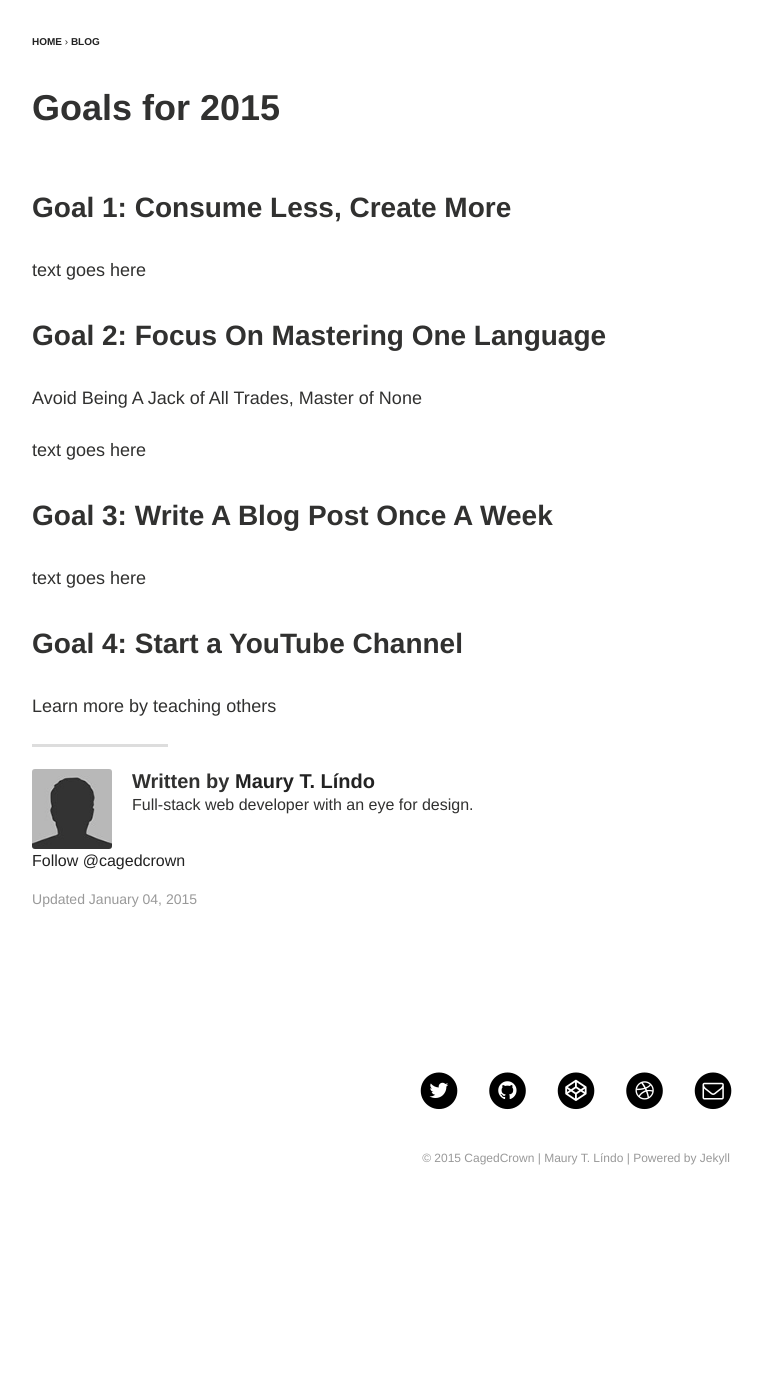
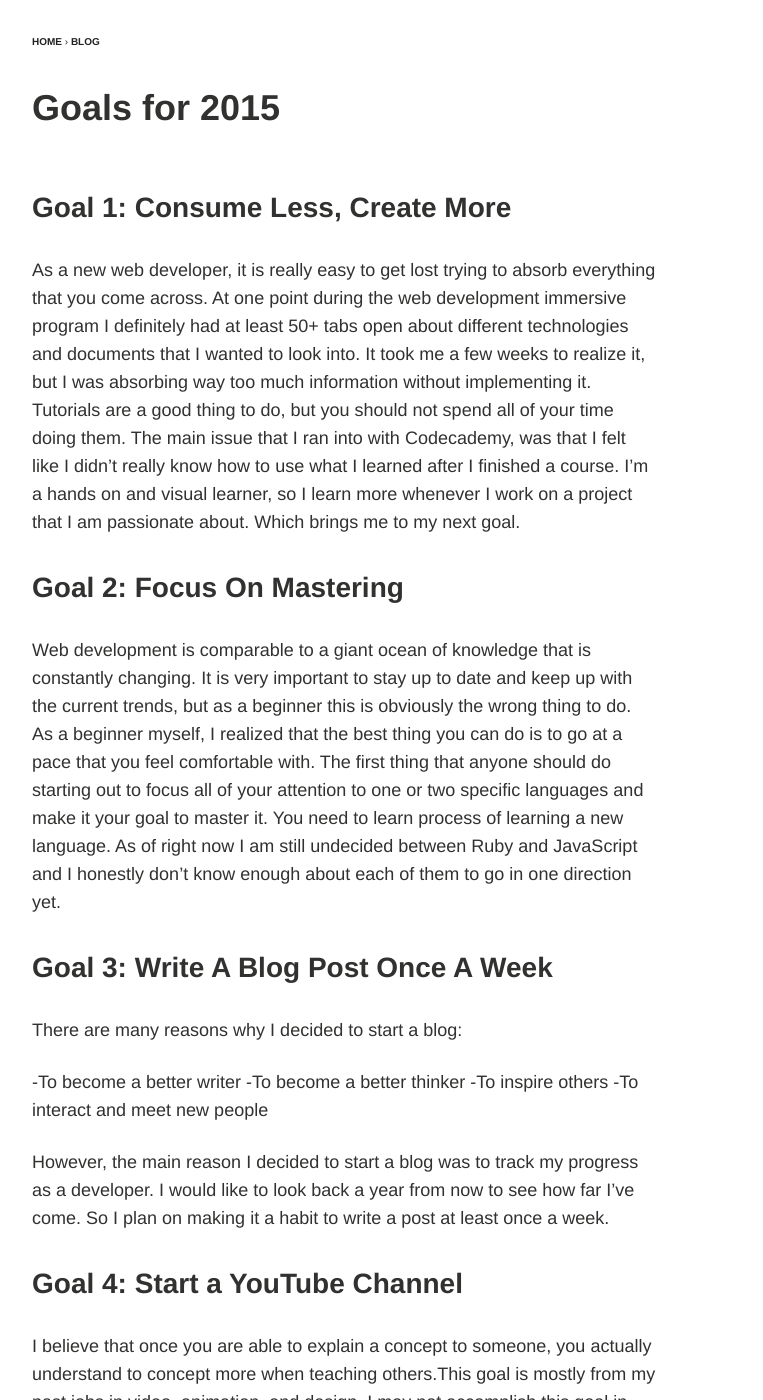
Before and after one commit to cagedcrown/cagedcrown.github.io, a Jekyll site: the page built from _posts/blog/2015-01-03-goals-for-2015.md, in a window 1280 px wide and 1400 px high, scrolled down 529 px. Shown: the whole window, without its empty margins (64-827 px from the left). Built offline with Jekyll 4.4.1, drawn with Linux system fonts in a browser that asks for light colours; comment, search, counter and statistics services are not loaded; before the commit the page ends 1821 px from its top, so only the background shows below that; some of the changed text lies outside the part shown.

Commit message:
goals for 2015 completed

```diff
--- a/_posts/blog/2015-01-03-goals-for-2015.md
+++ b/_posts/blog/2015-01-03-goals-for-2015.md
@@ -16,18 +16,27 @@ comments: true
 
 ### Goal 1: Consume Less, Create More
 
-text goes here
+As a new web developer, it is really easy to get lost trying to absorb everything that you come across. At one point during the web development immersive program I definitely  had at least 50+ tabs open about different technologies and documents that I wanted to look into. It took me a few weeks to realize it, but I was absorbing way too much information without implementing it. Tutorials are a good thing to do, but you should not spend all of your time doing them. The main issue that I ran into with Codecademy, was that I felt like I didn’t really know how to use what I learned after I finished a course. I’m a hands on and visual learner, so I learn more whenever I work on a project that I am passionate about. Which brings me to my next goal.
 
-### Goal 2: Focus On Mastering One Language
+### Goal 2: Focus On Mastering
 
-Avoid Being A Jack of All Trades, Master of None
+Web development is comparable to a giant ocean of knowledge that is constantly changing. It is very important to stay up to date and keep up with the current trends, but as a beginner this is obviously the wrong thing to do. As a beginner myself, I realized that the best thing you can do is to go at a pace that you feel comfortable with. The first thing that anyone should do starting out to focus all of your attention to one or two specific languages and make it your goal to master it. You need to learn process of learning a new language. As of right now I am still undecided between Ruby and JavaScript and I honestly don’t know enough about each of them to go in one direction yet.
 
-text goes here
 
 ### Goal 3: Write A Blog Post Once A Week
 
-text goes here
+There are many reasons why I decided to start a blog:
+
+-To become a better writer
+-To become a better thinker
+-To inspire others
+-To interact and meet new people
+
+However, the main reason I decided to start a blog was to track my progress as a developer. I would like to look back a year from now to see how far I’ve come. So I plan on making it a habit to write a post at least once a week.
 
 ### Goal 4: Start a YouTube Channel
 
-Learn more by teaching others
+I believe that once you are able to explain a concept to someone, you actually understand to concept more when teaching others.This goal is mostly from my past jobs in video, animation, and design. I may not accomplish this goal in 2015, but I am very interested in teaching others.
+
+<br>
+Feel free to leave a comment below and thanks for reading!
```
